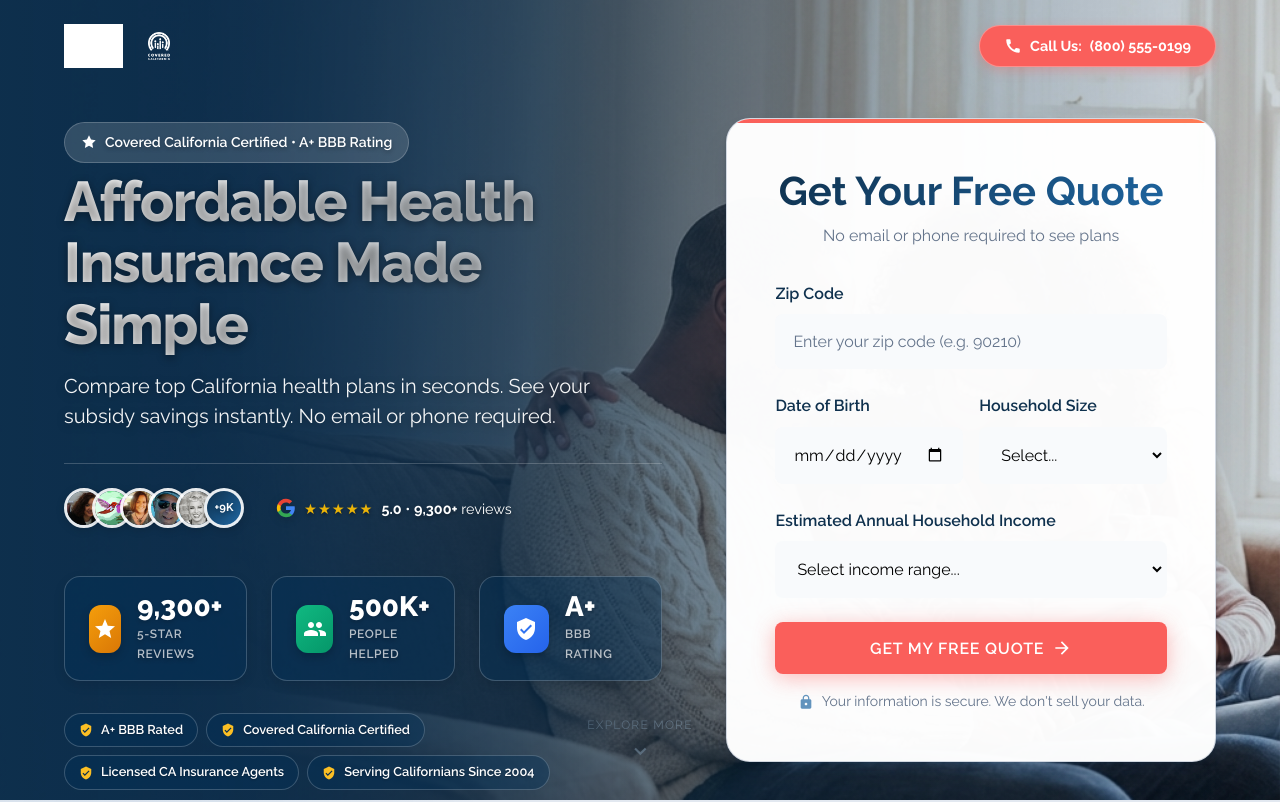
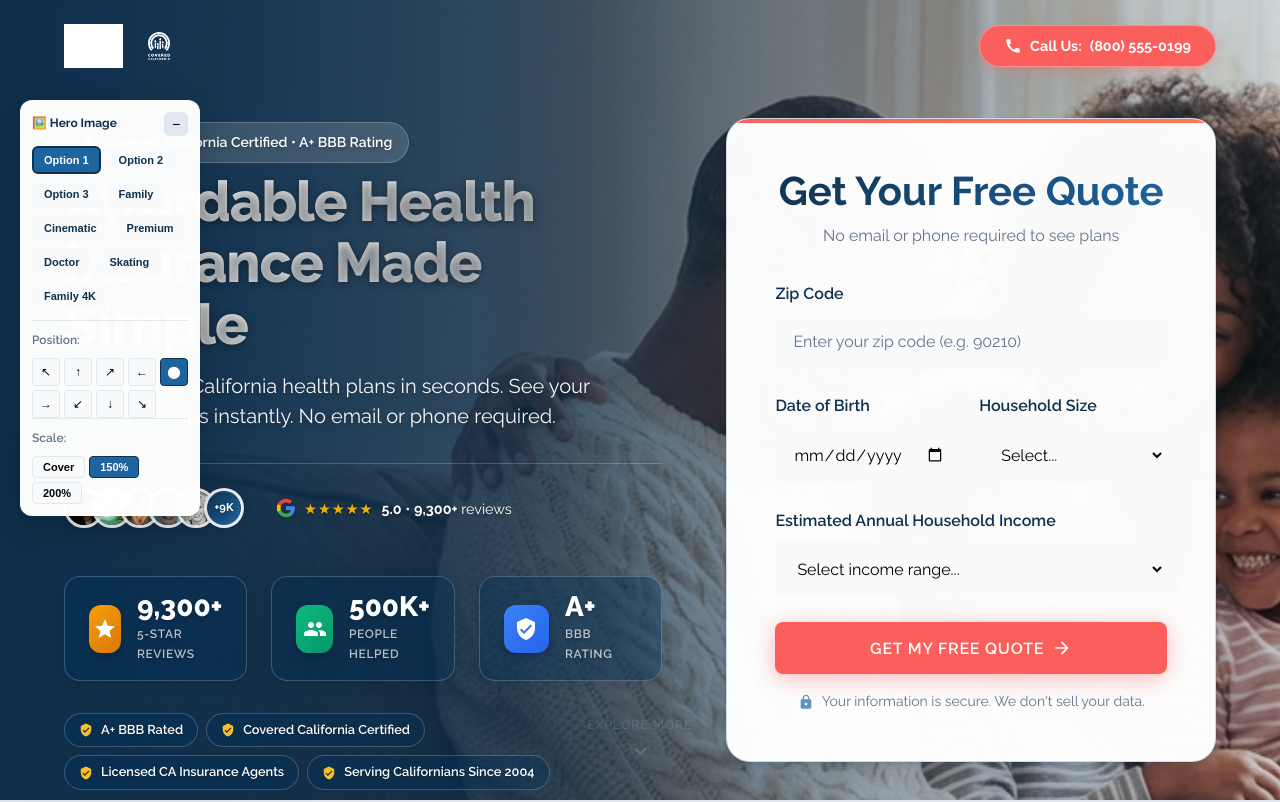
Before and after one commit to gera3d/Health-for-california, an Eleventy site: page src/index.njk in a window 1280 px wide. Shown: the top 802 px of the page. Built offline with nearby package versions, Linux system fonts and the light colour scheme; Eleventy itself is replaced by a stand-in of ours; files that its build step writes are made by us from their sources; grey boxes are pictures that could not be loaded.

Commit message:
Restore image switcher with fixed paths for GitHub Pages

```diff
--- a/src/index.njk
+++ b/src/index.njk
@@ -27,6 +27,66 @@ permalink: /
 
 <!-- Hero Section -->
 <section class="hero" id="hero" style="background-image: url('{{ '/images/images/hero_family_hd.png' | url }}');">
+
+  <!-- Image Switcher Panel for Demo -->
+  <div class="hero-image-switcher" id="heroSwitcher">
+    <div class="switcher-header">
+      <span>🖼️ Hero Image</span>
+      <button class="switcher-toggle" onclick="this.parentElement.parentElement.classList.toggle('collapsed')">−</button>
+    </div>
+    <div class="switcher-options">
+      <button class="switcher-btn active" onclick="switchHeroImage('{{ '/images/images/hero_option_1.jpg' | url }}', this)">Option 1</button>
+      <button class="switcher-btn" onclick="switchHeroImage('{{ '/images/images/hero_option_2.jpg' | url }}', this)">Option 2</button>
+      <button class="switcher-btn" onclick="switchHeroImage('{{ '/images/images/hero_option_3.jpg' | url }}', this)">Option 3</button>
+      <button class="switcher-btn" onclick="switchHeroImage('{{ '/images/images/family_stock_hd.jpg' | url }}', this)">Family</button>
+      <button class="switcher-btn" onclick="switchHeroImage('{{ '/images/images/cinematic_hero_hd.png' | url }}', this)">Cinematic</button>
+      <button class="switcher-btn" onclick="switchHeroImage('{{ '/images/images/premium_hero.png' | url }}', this)">Premium</button>
+      <button class="switcher-btn" onclick="switchHeroImage('{{ '/images/images/doctor.webp' | url }}', this)">Doctor</button>
+      <button class="switcher-btn" onclick="switchHeroImage('{{ '/images/images/skating.webp' | url }}', this)">Skating</button>
+      <button class="switcher-btn" onclick="switchHeroImage('{{ '/images/images/hero_family_4k.png' | url }}', this)">Family 4K</button>
+    </div>
+    <div class="switcher-position">
+      <span>Position:</span>
+      <button class="pos-btn" onclick="setHeroPosition('0% 0%', this)">↖</button>
+      <button class="pos-btn" onclick="setHeroPosition('50% 0%', this)">↑</button>
+      <button class="pos-btn" onclick="setHeroPosition('100% 0%', this)">↗</button>
+      <button class="pos-btn" onclick="setHeroPosition('0% 50%', this)">←</button>
+      <button class="pos-btn active" onclick="setHeroPosition('50% 50%', this)">⬤</button>
+      <button class="pos-btn" onclick="setHeroPosition('100% 50%', this)">→</button>
+      <button class="pos-btn" onclick="setHeroPosition('0% 100%', this)">↙</button>
+      <button class="pos-btn" onclick="setHeroPosition('50% 100%', this)">↓</button>
+      <button class="pos-btn" onclick="setHeroPosition('100% 100%', this)">↘</button>
+    </div>
+    <div class="switcher-scale">
+      <span>Scale:</span>
+      <button class="scale-btn" onclick="setHeroScale('cover', this)">Cover</button>
+      <button class="scale-btn active" onclick="setHeroScale('150%', this)">150%</button>
+      <button class="scale-btn" onclick="setHeroScale('200%', this)">200%</button>
+    </div>
+  </div>
+
+  <script>
+    // Initialize with 150% scale so positions work
+    document.addEventListener('DOMContentLoaded', function() {
+      document.getElementById('hero').style.backgroundSize = '150%';
+    });
+
+    function switchHeroImage(src, btn) {
+      document.getElementById('hero').style.backgroundImage = `url('${src}')`;
+      document.querySelectorAll('.switcher-btn').forEach(b => b.classList.remove('active'));
+      btn.classList.add('active');
+    }
+    function setHeroPosition(pos, btn) {
+      document.getElementById('hero').style.backgroundPosition = pos;
+      document.querySelectorAll('.pos-btn').forEach(b => b.classList.remove('active'));
+      btn.classList.add('active');
+    }
+    function setHeroScale(size, btn) {
+      document.getElementById('hero').style.backgroundSize = size;
+      document.querySelectorAll('.scale-btn').forEach(b => b.classList.remove('active'));
+      btn.classList.add('active');
+    }
+  </script>
 
 
   <div class="container">
```
